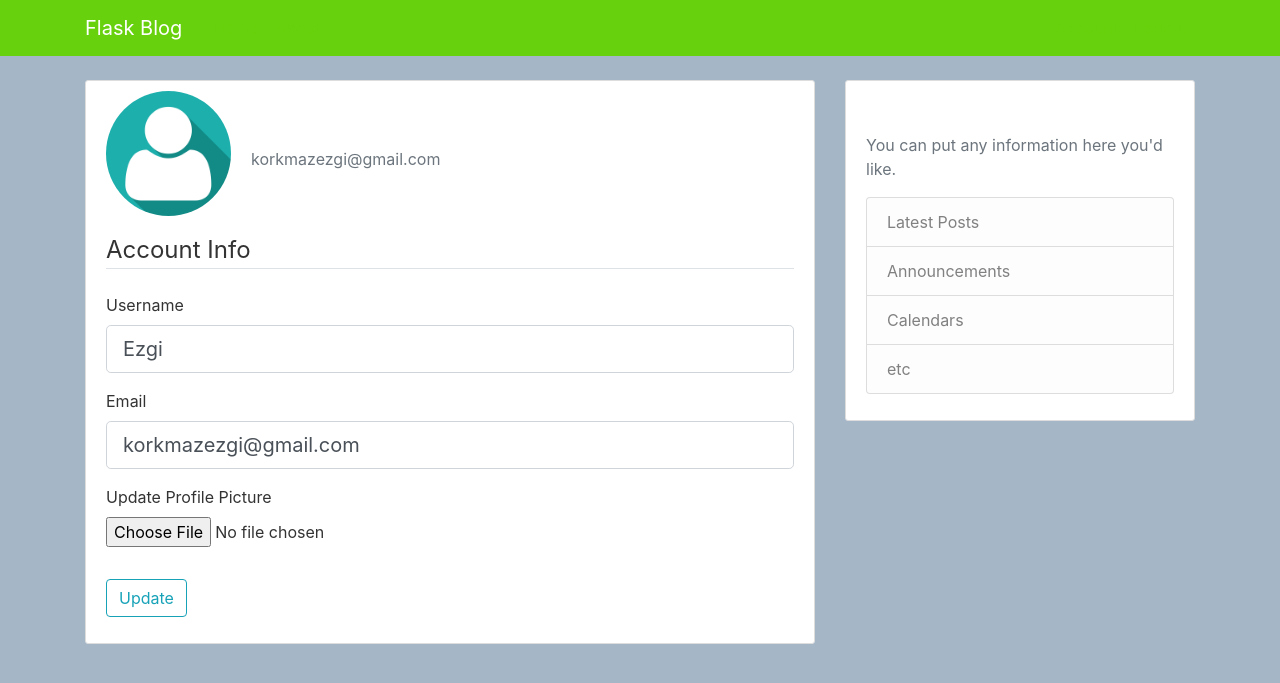
After one commit to ezgikorkmmaz/blogsite-flask, a Flask app: page /account in a window 1280 px wide. The commit adds this page. Shown: the top 683 px of the page. Run offline with Flask 2, Linux system fonts and the light colour scheme; a user stored in the database is signed in; some libraries are stand-ins or nearby versions.

Commit message:
added profile pic settings

```diff
--- a/app.py
+++ b/app.py
@@ -1,8 +1,102 @@
-from flask import Flask, render_template, redirect, url_for, flash
-from forms import RegistrationForm, LoginForm
+import os
+import secrets
+from PIL import Image
+from datetime import datetime
+from flask import Flask, render_template, redirect, url_for, flash, request
+from flask_bcrypt import Bcrypt
+from flask_login import LoginManager, UserMixin, login_user, current_user, logout_user, login_required
+from flask_sqlalchemy import SQLAlchemy
+from flask_wtf import FlaskForm
+from flask_wtf.file import FileField, FileAllowed
+from wtforms import StringField, PasswordField, SubmitField, BooleanField
+from wtforms.validators import DataRequired, Length, Email, EqualTo, ValidationError
 
 app = Flask(__name__)
 app.config['SECRET_KEY'] = 'e217952872017e'
+app.config['SQLALCHEMY_DATABASE_URI'] = 'sqlite:////Users/User/PycharmProjects/flask_site2/users.db'
+db = SQLAlchemy(app)
+bcrypt = Bcrypt(app)
+login_manager = LoginManager(app)
+login_manager.login_view = 'login'
+login_manager.login_message_category = 'info'
+
+
+class RegistrationForm(FlaskForm):
+    username = StringField('Username',
+                           validators=[DataRequired(), Length(min=2, max=20)])
+    email = StringField('Email',
+                        validators=[DataRequired(), Email()])
+    password = PasswordField('Password', validators=[DataRequired()])
+    confirm_password = PasswordField('Confirm Password',
+                                     validators=[DataRequired(), EqualTo('password')])
+    submit = SubmitField('Sign Up')
+
+    def validate_username(self, username):
+        user = User.query.filter_by(username=username.data).first()
+        if user:
+            raise ValidationError('That username is taken. Please choose a different one.')
+
+    def validate_email(self, email):
+        user = User.query.filter_by(email=email.data).first()
+        if user:
+            raise ValidationError('That email is taken. Please choose a different one.')
+
+
+class LoginForm(FlaskForm):
+    email = StringField('Email',
+                        validators=[DataRequired(), Email()])
+    password = PasswordField('Password', validators=[DataRequired()])
+    remember = BooleanField('Remember Me')
+    submit = SubmitField('Login')
+
+
+class UpdateAccountForm(FlaskForm):
+    username = StringField('Username',
+                           validators=[DataRequired(), Length(min=2, max=20)])
+    email = StringField('Email',
+                        validators=[DataRequired(), Email()])
+    picture = FileField('Update Profile Picture', validators=[FileAllowed(['jpg', 'png'])])
+    submit = SubmitField('Update')
+
+    def validate_username(self, username):
+        if username.data != current_user.username:
+            user = User.query.filter_by(username=username.data).first()
+            if user:
+                raise ValidationError('That username is taken. Please choose a different one.')
+
+    def validate_email(self, email):
+        if email.data != current_user.email:
+            user = User.query.filter_by(email=email.data).first()
+            if user:
+                raise ValidationError('That email is taken. Please choose a different one.')
+
+
+@login_manager.user_loader
+def load_user(user_id):
+    return User.query.get(int(user_id))
+
+
+class User(db.Model, UserMixin):
+    id = db.Column(db.Integer, primary_key=True)
+    username = db.Column(db.String(20), unique=True, nullable=False)
+    email = db.Column(db.String(120), unique=True, nullable=False)
+    image_file = db.Column(db.String(20), nullable=False, default='default.jpg')
+    password = db.Column(db.String(60), nullable=False)
+    posts = db.relationship('Post', backref='author', lazy=True)
+
+    def __repr__(self):
+        return f"User('{self.username}', '{self.email}', '{self.image_file}')"
+
+
+class Post(db.Model):
+    id = db.Column(db.Integer, primary_key=True)
+    title = db.Column(db.String(100), nullable=False)
+    date_posted = db.Column(db.DateTime, nullable=False, default=datetime.utcnow)
+    content = db.Column(db.Text, nullable=False)
+    user_id = db.Column(db.Integer, db.ForeignKey('user.id'), nullable=False)
+
+    def __repr__(self):
+        return f"Post('{self.title}', '{self.date_posted}')"
 
 
 posts = [
@@ -34,23 +128,73 @@ def about():
 
 @app.route("/register", methods=['GET', 'POST'])
 def register():
+    if current_user.is_authenticated:
+        return redirect(url_for('home'))
     form = RegistrationForm()
     if form.validate_on_submit():
-        flash(f'Account created for {form.username.data}!', 'success')
-        return redirect(url_for('home'))
+        hashed_password = bcrypt.generate_password_hash(form.password.data).decode('utf-8')
+        user = User(username=form.username.data, email=form.email.data, password=hashed_password)
+        db.session.add(user)
+        db.session.commit()
+        flash('Your account has been created! You are now able to log in', 'success')
+        return redirect(url_for('login'))
     return render_template('register.html', title='Register', form=form)
 
 
 @app.route("/login", methods=['GET', 'POST'])
 def login():
+    if current_user.is_authenticated:
+        return redirect(url_for('home'))
     form = LoginForm()
     if form.validate_on_submit():
-        if form.email.data == 'admin@blog.com' and form.password.data == 'password':
-            flash('You have been logged in!', 'success')
+        user = User.query.filter_by(email=form.email.data).first()
+        if user and bcrypt.check_password_hash(user.password, form.password.data):
+            login_user(user, remember=form.remember.data)
             return redirect(url_for('home'))
         else:
-            flash('Login Unsuccessful. Please check username and password', 'danger')
+            flash('Login Unsuccessful. Please check email and password', 'danger')
     return render_template('login.html', title='Login', form=form)
+
+
+@app.route("/logout")
+def logout():
+    logout_user()
+    return redirect(url_for('home'))
+
+
+def save_picture(form_picture):
+    random_hex = secrets.token_hex(8)
+    _, f_ext = os.path.splitext(form_picture.filename)
+    picture_fn = random_hex + f_ext
+    picture_path = os.path.join(app.root_path, 'static/img', picture_fn)
+
+    output_size = (125, 125)
+    i = Image.open(form_picture)
+    i.thumbnail(output_size)
+    i.save(picture_path)
+
+    return picture_fn
+
+
+@app.route("/account", methods=['GET', 'POST'])
+@login_required
+def account():
+    form = UpdateAccountForm()
+    if form.validate_on_submit():
+        if form.picture.data:
+            picture_file = save_picture(form.picture.data)
+            current_user.image_file = picture_file
+        current_user.username = form.username.data
+        current_user.email = form.email.data
+        db.session.commit()
+        flash('Your account has been updated!', 'success')
+        return redirect(url_for('account'))
+    elif request.method == 'GET':
+        form.username.data = current_user.username
+        form.email.data = current_user.email
+    image_file = url_for('static', filename='img/' + current_user.image_file)
+    return render_template('account.html', title='Account',
+                           image_file=image_file, form=form)
 
 
 if __name__ == '__main__':
--- a/static/main.css
+++ b/static/main.css
@@ -1,19 +1,19 @@
 body {
-  background: #fafafa;
+  background: #A5B7C6;
   color: #333333;
   margin-top: 5rem;
 }
 
 h1, h2, h3, h4, h5, h6 {
-  color: #444444;
+  color: #ffffff;
 }
 
 .bg-steel {
-  background-color: #5f788a;
+  background-color: #67D10D;
 }
 
 .site-header .navbar-nav .nav-link {
-  color: #cbd5db;
+  color: #67D10D;
 }
 
 .site-header .navbar-nav .nav-link:hover {
--- /dev/null
+++ b/templates/account.html
@@ -0,0 +1,57 @@
+{% extends "layout.html" %}
+{% block content %}
+    <div class="content-section">
+      <div class="media">
+        <img class="rounded-circle account-img" src="{{ image_file }}">
+        <div class="media-body">
+          <h2 class="account-heading">{{ current_user.username }}</h2>
+          <p class="text-secondary">{{ current_user.email }}</p>
+        </div>
+      </div>
+        <form method="POST" action="" enctype="multipart/form-data">
+            {{ form.hidden_tag() }}
+            <fieldset class="form-group">
+                <legend class="border-bottom mb-4">Account Info</legend>
+                <div class="form-group">
+                    {{ form.username.label(class="form-control-label") }}
+
+                    {% if form.username.errors %}
+                        {{ form.username(class="form-control form-control-lg is-invalid") }}
+                        <div class="invalid-feedback">
+                            {% for error in form.username.errors %}
+                                <span>{{ error }}</span>
+                            {% endfor %}
+                        </div>
+                    {% else %}
+                        {{ form.username(class="form-control form-control-lg") }}
+                    {% endif %}
+                </div>
+                <div class="form-group">
+                    {{ form.email.label(class="form-control-label") }}
+                    {% if form.email.errors %}
+                        {{ form.email(class="form-control form-control-lg is-invalid") }}
+                        <div class="invalid-feedback">
+                            {% for error in form.email.errors %}
+                                <span>{{ error }}</span>
+                            {% endfor %}
+                        </div>
+                    {% else %}
+                        {{ form.email(class="form-control form-control-lg") }}
+                    {% endif %}
+                </div>
+                <div class="form-group">
+                    {{ form.picture.label() }}
+                    {{ form.picture(class="form-control-file") }}
+                    {% if form.picture.errors %}
+                        {% for error in form.picture.errors %}
+                            <span class="text-danger">{{ error }}</span></br>
+                        {% endfor %}
+                    {% endif %}
+                </div>
+            </fieldset>
+            <div class="form-group">
+                {{ form.submit(class="btn btn-outline-info") }}
+            </div>
+        </form>
+    </div>
+{% endblock content %}
--- a/templates/layout.html
+++ b/templates/layout.html
@@ -31,8 +31,13 @@
             </div>
             <!-- Navbar Right Side -->
             <div class="navbar-nav">
-              <a class="nav-item nav-link" href="{{ url_for('login') }}">Login</a>
-              <a class="nav-item nav-link" href="{{ url_for('register') }}">Register</a>
+              {% if current_user.is_authenticated %}
+                <a class="nav-item nav-link" href="{{ url_for('account') }}">Account</a>
+                <a class="nav-item nav-link" href="{{ url_for('logout') }}">Logout</a>
+              {% else %}
+                <a class="nav-item nav-link" href="{{ url_for('login') }}">Login</a>
+                <a class="nav-item nav-link" href="{{ url_for('register') }}">Register</a>
+              {% endif %}
             </div>
           </div>
         </div>
```
Also changed, not shown: forms.py (deleted, +0 -22 lines), static/img/default.jpg (added), static/img/edba682ed9536fc0.jpg (added), users.db (added).
